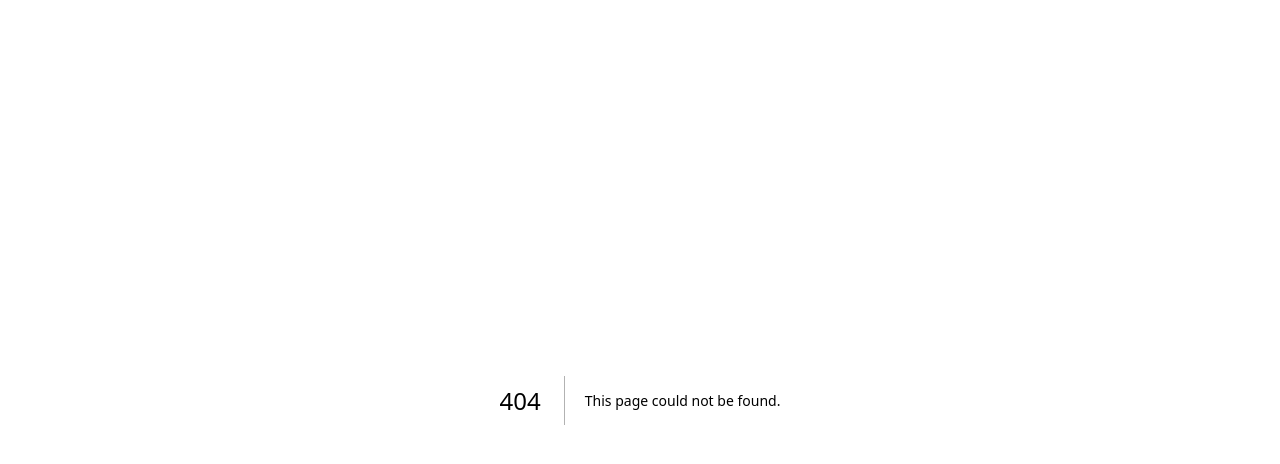
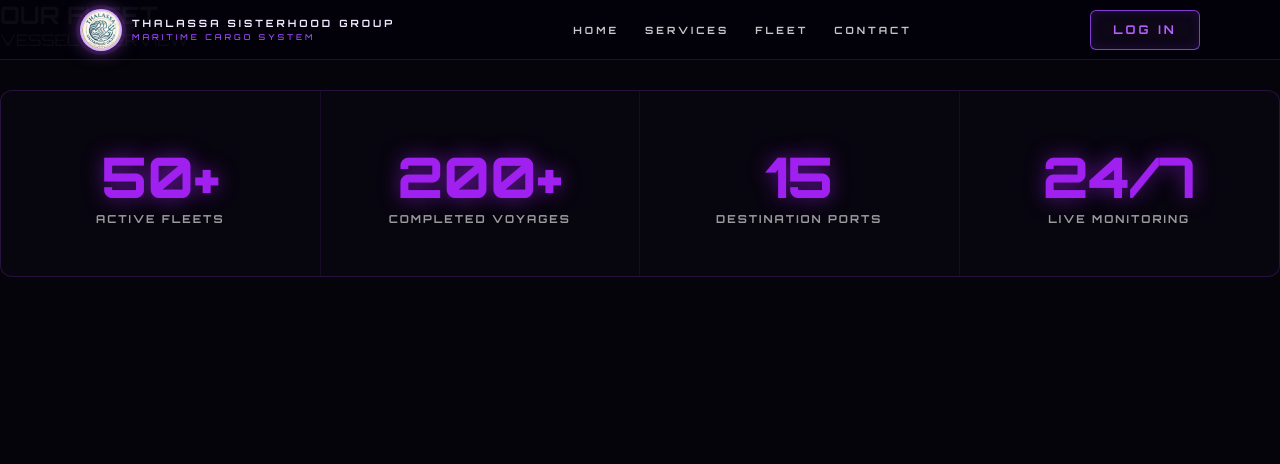
Before and after one commit to yohanagriselda/thalassa-app, a Next.js app: page /fleet in a window 1280 px wide. Before the commit this address had no page. Shown: the top 464 px of the page. Built offline with nearby package versions, Linux system fonts and the light colour scheme.

Commit message:
benerin sevice, page fleet-gris

```diff
--- /dev/null
+++ b/app/fleet/page.tsx
@@ -0,0 +1,59 @@
+import Link from "next/link";
+
+export default function FleetPage() {
+    return (
+        <main className="fleet-page">
+            <nav className="navbar">
+                <div className="navbar-brand">
+                    <img src="/logo-thalassa.png" alt="Logo" className="brand-logo-img" />
+                    <div className="brand-text">
+                        <span className="brand-name">THALASSA SISTERHOOD GROUP</span>
+                        <span className="brand-sub">MARITIME CARGO SYSTEM</span>
+                    </div>
+                </div>
+
+                <div className="navbar-menu">
+                    <Link href="/">HOME</Link>
+                    <Link href="/services">SERVICES</Link>
+                    <Link href="/fleet">FLEET</Link>
+                    <a href="#">CONTACT</a>
+                </div>
+
+                <Link href="/login" className="login-btn">LOG IN</Link>
+            </nav>
+
+            <section className="fleet-section">
+                <div className="main-container">
+                    {/* --- JUDUL --- */}
+                    <div className="section-heading">
+                        <div className="heading-accent" />
+                        <div className="heading-text">
+                            <h1>OUR FLEET</h1>
+                            <p>VESSEL OVERVIEW</p>
+                        </div>
+                        <div className="heading-line" />
+                    </div>
+
+                    <div className="stats-container">
+                        <div className="stat-item">
+                            <h2 className="stat-number">50+</h2>
+                            <p className="stat-label">ACTIVE FLEETS</p>
+                        </div>
+                        <div className="stat-item">
+                            <h2 className="stat-number">200+</h2>
+                            <p className="stat-label">COMPLETED VOYAGES</p>
+                        </div>
+                        <div className="stat-item">
+                            <h2 className="stat-number">15</h2>
+                            <p className="stat-label">DESTINATION PORTS</p>
+                        </div>
+                        <div className="stat-item">
+                            <h2 className="stat-number">24/7</h2>
+                            <p className="stat-label">LIVE MONITORING</p>
+                        </div>
+                    </div>
+                </div>
+            </section>
+        </main>
+    )
+}
--- a/app/globals.css
+++ b/app/globals.css
@@ -942,18 +942,20 @@ a {
 }
 
 .services-container {
-  width: min(1120px, calc(100% - 72px));
+  width: 92%;
+  max-width: 1400px;
   margin: 0 auto;
   position: relative;
   z-index: 2;
-  transform: translateY(-16px);
+  transform: translateY(0px);
+  padding-top: 100px;
 }
 
 .services-heading {
   display: flex;
   align-items: center;
-  gap: 14px;
-  margin-bottom: 34px;
+  gap: 20px;
+  margin-bottom: 50px;
 }
 
 .services-heading-accent {
@@ -965,9 +967,9 @@ a {
 }
 
 .services-heading-text h1 {
-  font-size: 18px;
+  font-size: 28px;
   font-weight: 800;
-  letter-spacing: 4px;
+  letter-spacing: 6px;
   color: #f6f1ff;
 }
 
@@ -992,15 +994,15 @@ a {
 
 .services-grid {
   display: grid;
-  grid-template-columns: repeat(2, minmax(0, 1fr));
-  gap: 16px;
+  grid-template-columns: repeat(2, 1fr);
+  gap: 30px;
 }
 
 .service-card {
-  min-height: 185px;
-  padding: 22px 22px 20px;
+  min-height: 250px;
+  padding: 40px;
   border: 1px solid rgba(128, 33, 255, 0.22);
-  border-radius: 10px;
+  border-radius: 12px;
   background: rgba(8, 6, 20, 0.82);
   box-shadow: inset 0 0 0 1px rgba(145, 60, 255, 0.03);
   transition:
@@ -1068,18 +1070,16 @@ a {
 }
 
 .service-card h2 {
-  font-size: 16px;
+  font-size: 20px;
   font-weight: 800;
   letter-spacing: 1.8px;
   color: #f3effa;
-  margin-bottom: 14px;
+  margin-bottom: 18px;
 }
 
 .service-card p {
-  max-width: 95%;
-  font-family: "Roboto Mono", monospace;
-  font-size: 13px;
-  line-height: 1.7;
+  font-size: 15px;
+  line-height: 1.8;
   color: rgba(194, 190, 210, 0.82);
 }
 
@@ -1098,10 +1098,6 @@ a {
     height: auto;
     min-height: calc(100vh - 64px);
     padding: 24px 0 28px;
-  }
-
-  .services-container {
-    width: min(1140px, calc(100% - 24px));
   }
 
   .services-grid {
@@ -1327,3 +1323,89 @@ a {
   font-weight: 700;
   color: #8B5CF6;
 }
+
+/*FLEET*/
+.stats-container {
+  display: grid;
+  grid-template-columns: repeat(4, 1fr);
+  background: rgba(10, 8, 20, 0.4);
+  border: 1px solid rgba(163, 77, 255, 0.2);
+  border-radius: 12px;
+  margin: 40px auto 60px;
+  overflow: hidden;
+}
+
+.stat-item {
+  padding: 50px 20px;
+  text-align: center;
+  border-right: 1px solid rgba(163, 77, 255, 0.1);
+}
+
+.stat-item:last-child {
+  border-right: none;
+}
+
+.stat-number {
+  font-size: 56px;
+  font-weight: 800;
+  color: #a020f0;
+  text-shadow: 0 0 20px rgba(160, 32, 240, 0.6);
+  font-family: 'Orbitron', sans-serif;
+}
+
+.stat-label {
+  font-size: 11px;
+  font-weight: 700;
+  letter-spacing: 2px;
+  color: rgba(255, 255, 255, 0.6);
+}
+
+.fleet-img-box {
+  position: relative;
+  width: 100%;
+  height: 250px;
+  overflow: hidden;
+  border-radius: 8px;
+}
+
+.fleet-img-box img {
+  width: 100%;
+  height: 100%;
+  object-fit: cover;
+}
+
+.fleet-tag {
+  position: absolute;
+  top: 15px;
+  right: 15px;
+  background: #a020f0;
+  padding: 5px 12px;
+  border-radius: 20px;
+  font-size: 10px;
+  font-weight: 700;
+}
+
+.fleet-info-box {
+  margin-top: 20px;
+}
+
+.fleet-info-box h2 {
+  font-size: 20px;
+  margin-bottom: 8px;
+}
+
+.vessel-type {
+  color: #a020f0;
+  font-size: 12px;
+  font-weight: 700;
+  margin-bottom: 15px;
+  letter-spacing: 1px;
+}
+
+.vessel-specs {
+  display: flex;
+  gap: 20px;
+  font-size: 13px;
+  color: rgba(255, 255, 255, 0.6);
+  font-family: 'Roboto Mono', monospace;
+}
--- a/app/page.tsx
+++ b/app/page.tsx
@@ -19,7 +19,7 @@ export default function Home() {
         <div className="navbar-menu">
           <Link href="/">HOME</Link>
           <Link href="/services">SERVICES</Link>
-          <a href="#fleet">FLEET</a>
+          <Link href="/fleet">FLEET</Link>
           <a href="#contact">CONTACT</a>
         </div>
 
```
